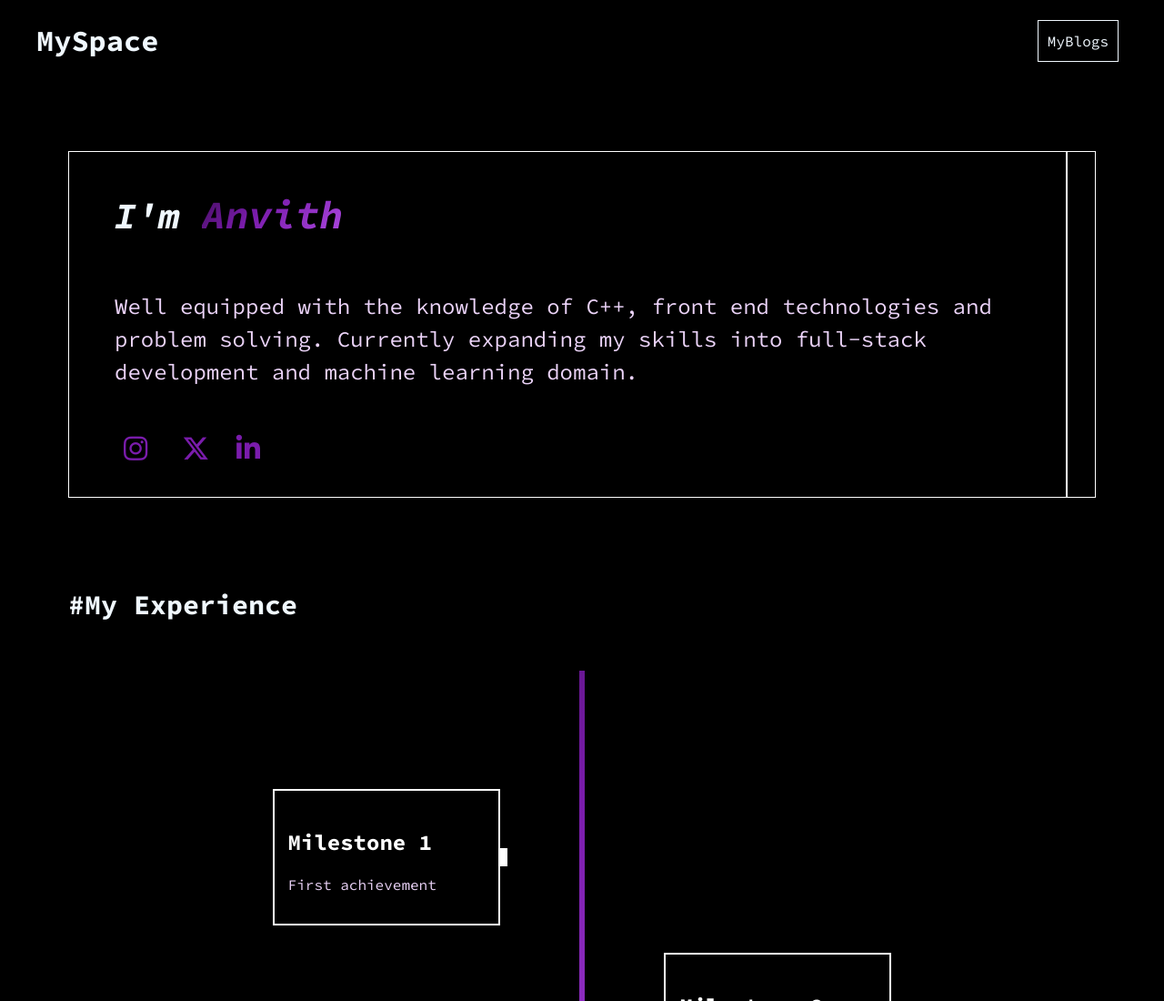
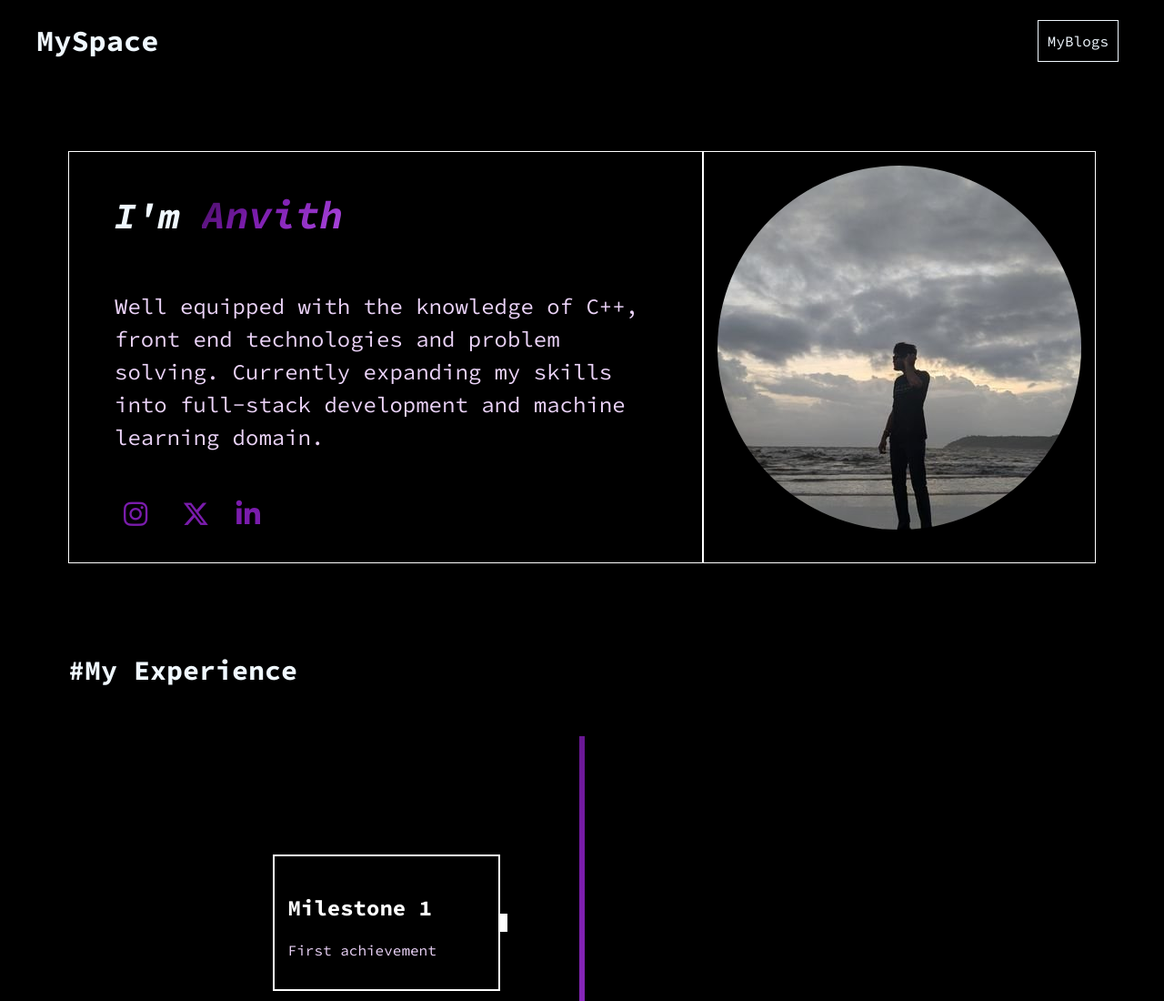
Before and after one commit to dev-anvith/MySpace, a plain HTML site: page index.html in a window 1280 px wide. Shown: the top 1100 px of the page at 91% size. Drawn offline with Linux system fonts and the light colour scheme.

Commit message:
Update index.html

```diff
--- a/index.html
+++ b/index.html
@@ -36,7 +36,7 @@
                     </div>
                 </div>
                 <div class="my-intro-image">
-                    <img src="./WrQQL1W6_400x400.jpg" alt="">
+                    <img src="image/WrQQL1W6_400x400.jpg" alt="">
                 </div>
             </div>
             <div class="journey"></div>
```
